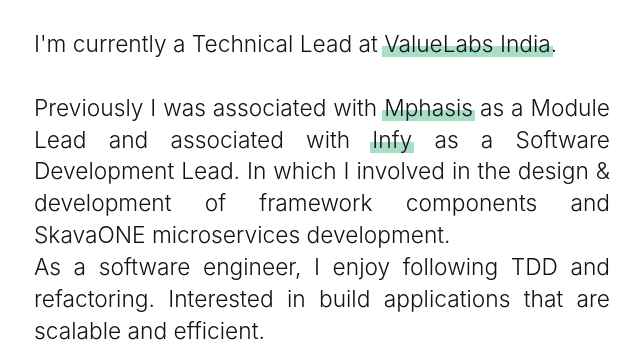
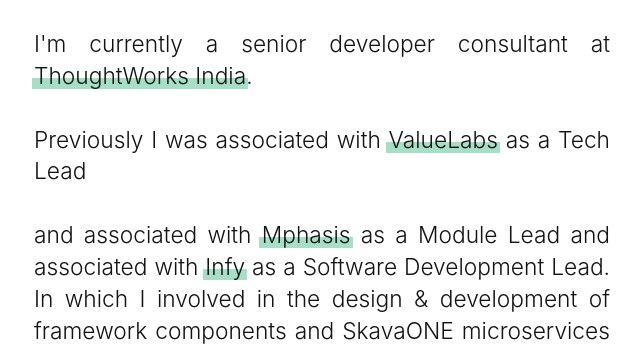
Before and after one commit to srinivasarao-avagadda/srinivasarao-avagadda.github.io, a plain HTML site: page index.html in a window 1280 px wide. Shown: the part 464-810 px from the top of the page, without its empty margins (318-959 px from the left). Drawn offline with Linux system fonts and the light colour scheme.

Commit message:
Update index.html

```diff
--- a/index.html
+++ b/index.html
@@ -72,8 +72,11 @@
     Background.
   </p>
   <p>
-    I'm currently a Technical Lead at <a href="https://www.valuelabs.com/" target="_blank">ValueLabs India</a>. <br/> <br/>
-    Previously I was associated with <a href="https://www.mphasis.com/home.html" target="_blank">Mphasis</a> as a Module Lead
+    I'm currently a senior developer consultant at <a href="https://www.thoughtworks.com/" target="_blank">ThoughtWorks India</a>.
+    <br/> <br/>
+    Previously I was associated with <a href="https://www.valuelabs.com/home.html" target="_blank">ValueLabs</a> as a Tech Lead
+    <br/> <br/>
+    and associated with <a href="https://www.mphasis.com/home.html" target="_blank">Mphasis</a> as a Module Lead
     and associated with <a href="https://www.infosysequinox.com/" target="_blank">Infy</a> as a Software Development Lead.
     In which I involved in the design & development of framework components and SkavaONE microservices development.
     <br/>As a software engineer, I enjoy following TDD and refactoring. Interested in build applications that are scalable and efficient. <br/>
```
